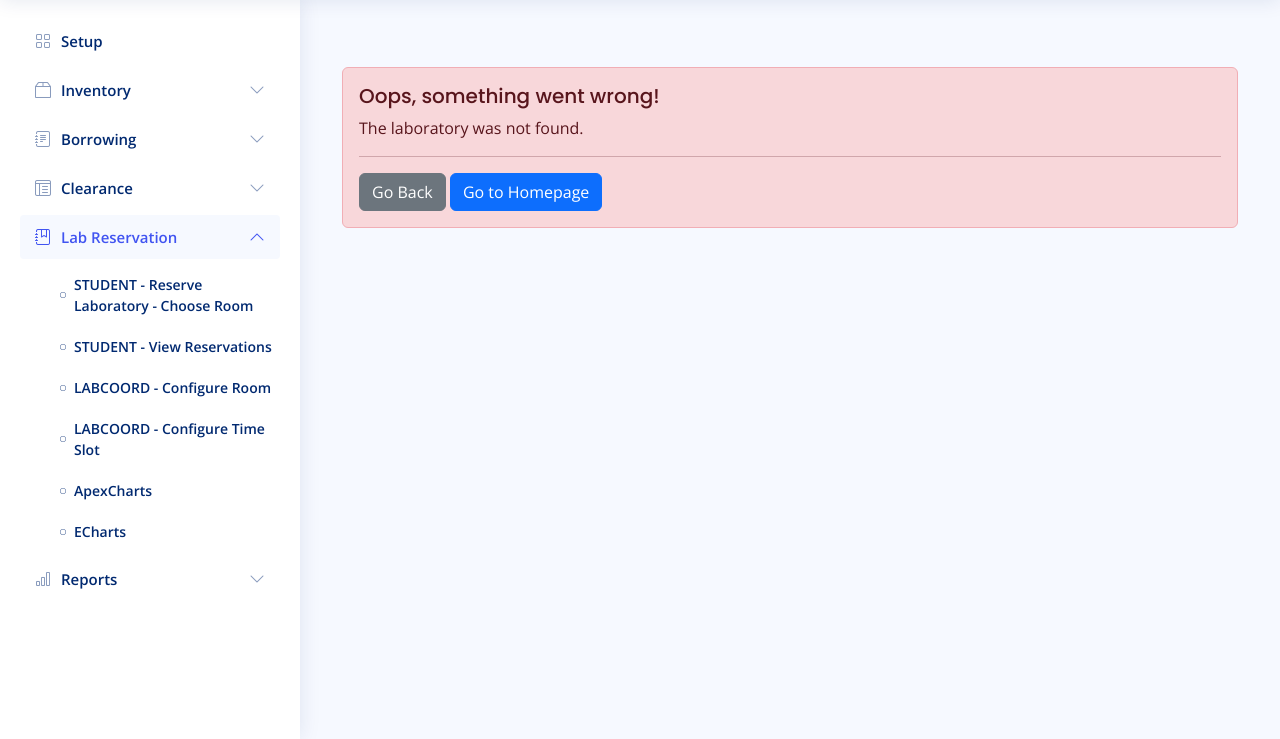
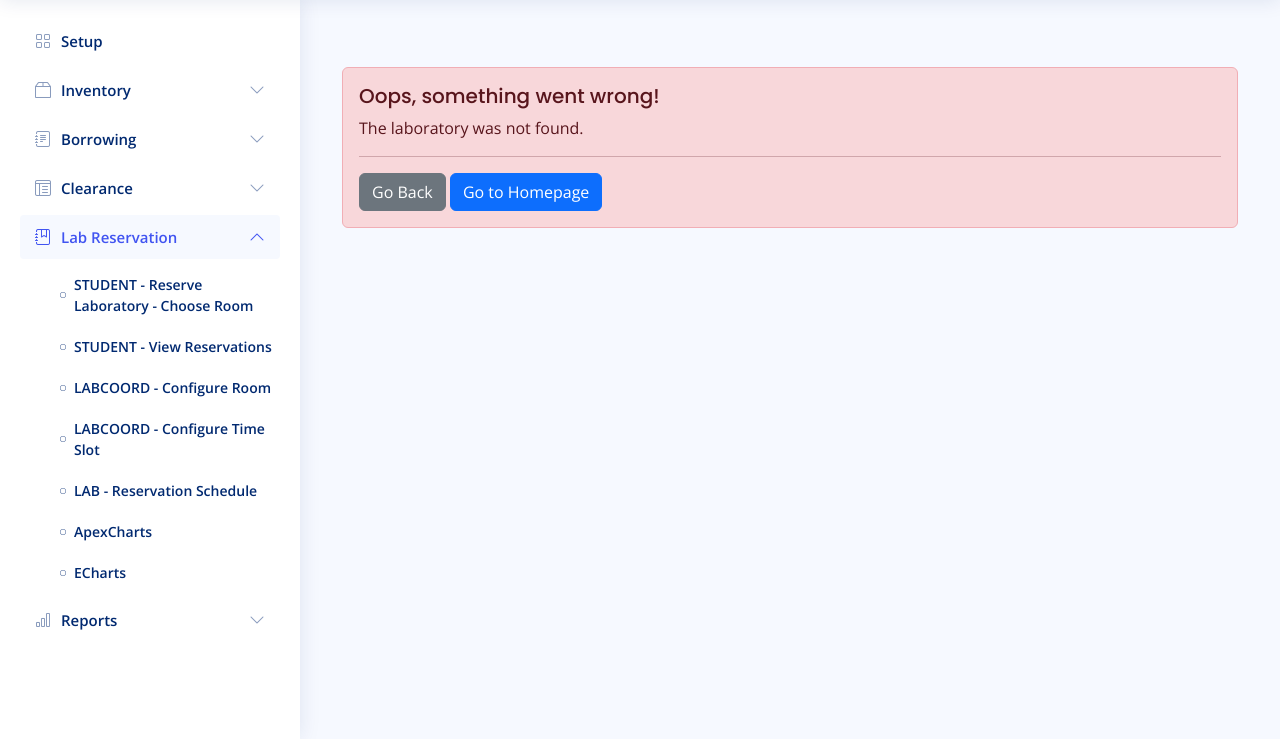
Before and after one commit to kennethmyrond/labmas_2, a Django app: page /borrowing/student/borrow_prebook in a window 1280 px wide, after a click on "Lab Reservation". Shown: the part 61-800 px from the top of the page. Run offline with Django 4.2, Linux system fonts and the light colour scheme; data comes from the database, SQL or seed files in the repository; some libraries are stand-ins or nearby versions.

Commit message:
Fixed navbar

```diff
--- a/lab_management/core/templates/temp_navbar.html
+++ b/lab_management/core/templates/temp_navbar.html
@@ -292,10 +292,10 @@
 
       <li class="nav-item">
 
-        <a class="nav-link {% if request.resolver_match.url_name in 'lab_reservation_student_reserveLabChooseRoom lab_reservation_student_reserveLabChooseTime lab_reservation_student_reserveLabSummary lab_reservation_detail' %}active{% else %}collapsed{% endif %}" data-bs-target="#reserve-nav" data-bs-toggle="collapse" href="#">
+        <a class="nav-link {% if request.resolver_match.url_name in 'lab_reservation_student_reserveLabChooseRoom lab_reservation_student_reserveLabChooseTime lab_reservation_student_reserveLabSummary lab_reservation_detail labres_labcoord_configroom labres_labcoord_configtime labres_lab_schedule'%}active{% else %}collapsed{% endif %}" data-bs-target="#reserve-nav" data-bs-toggle="collapse" href="#">
           <i class="bi bi-journal-bookmark"></i><span>Lab Reservation</span><i class="bi bi-chevron-down ms-auto"></i>
         </a>
-        <ul id="reserve-nav" class="nav-content collapse {% if request.resolver_match.url_name in 'lab_reservation_student_reserveLabChooseRoom lab_reservation_student_reserveLabChooseTime lab_reservation_student_reserveLabSummary lab_reservation_detail'%}show{% endif %} " data-bs-parent="#sidebar-nav">
+        <ul id="reserve-nav" class="nav-content collapse {% if request.resolver_match.url_name in 'lab_reservation_student_reserveLabChooseRoom lab_reservation_student_reserveLabChooseTime lab_reservation_student_reserveLabSummary lab_reservation_detail labres_labcoord_configroom labres_labcoord_configtime labres_lab_schedule'%}show{% endif %} " data-bs-parent="#sidebar-nav">
           <li>
 
             <a href="{% url 'lab_reservation_student_reserveLabChooseRoom' %}" class = "{% if request.resolver_match.url_name in 'lab_reservation_student_reserveLabChooseRoom lab_reservation_student_reserveLabChooseTime' %}active{% endif %}">
@@ -310,7 +310,7 @@
 
           <li>
 
-            <a href="{% url 'labres_labcoord_configroom' %}">
+            <a href="{% url 'labres_labcoord_configroom' %}" class = "{% if request.resolver_match.url_name in 'labres_labcoord_configroom' %}active{% endif %}">
               <i class="bi bi-circle"></i><span>LABCOORD - Configure Room</span>
             </a>
 
@@ -318,8 +318,16 @@
 
           <li>
 
-            <a href="{% url 'labres_labcoord_configtime' %}">
+            <a href="{% url 'labres_labcoord_configtime' %}" class = "{% if request.resolver_match.url_name in 'labres_labcoord_configtime' %}active{% endif %}">
               <i class="bi bi-circle"></i><span>LABCOORD - Configure Time Slot</span>
+            </a>
+
+          </li>
+
+          <li>
+
+            <a href="{% url 'labres_lab_schedule' %}" class = "{% if request.resolver_match.url_name in 'labres_lab_schedule' %}active{% endif %}">
+              <i class="bi bi-circle"></i><span>LAB - Reservation Schedule</span>
             </a>
 
           </li>
```
